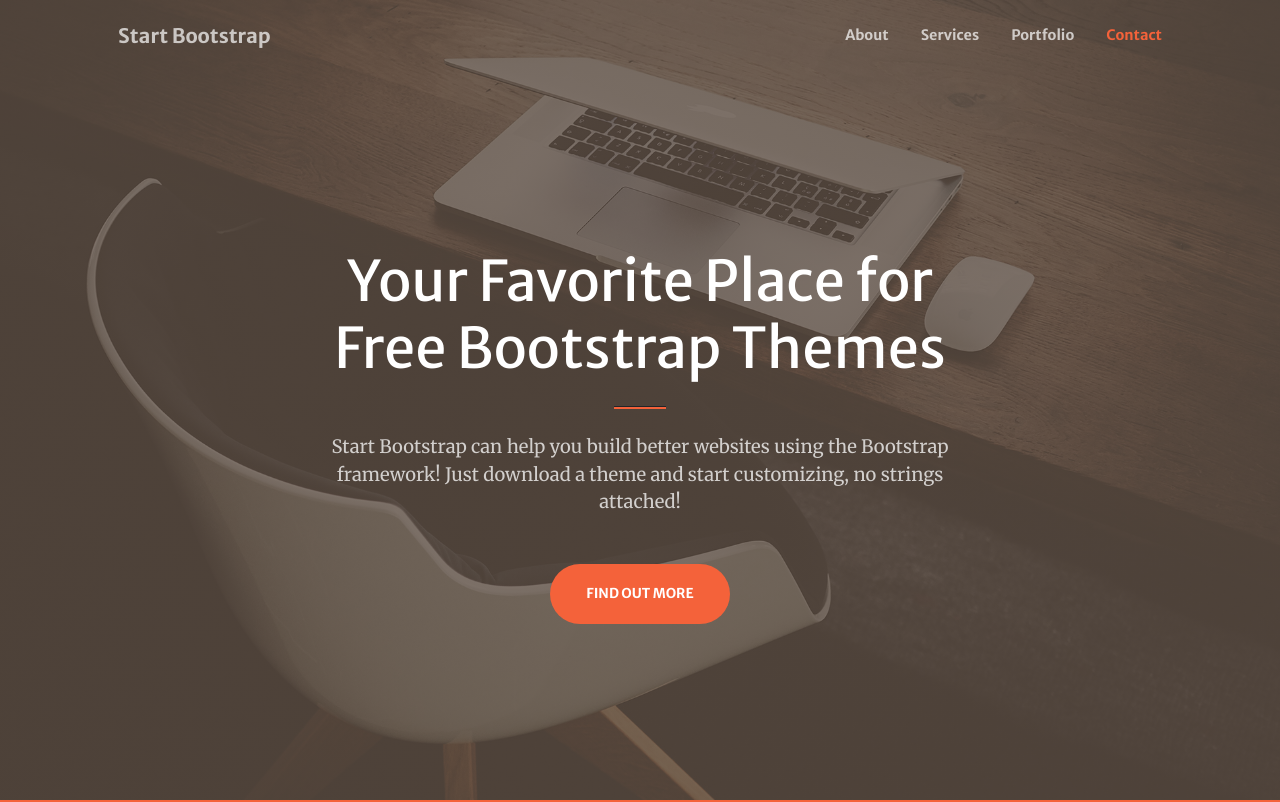
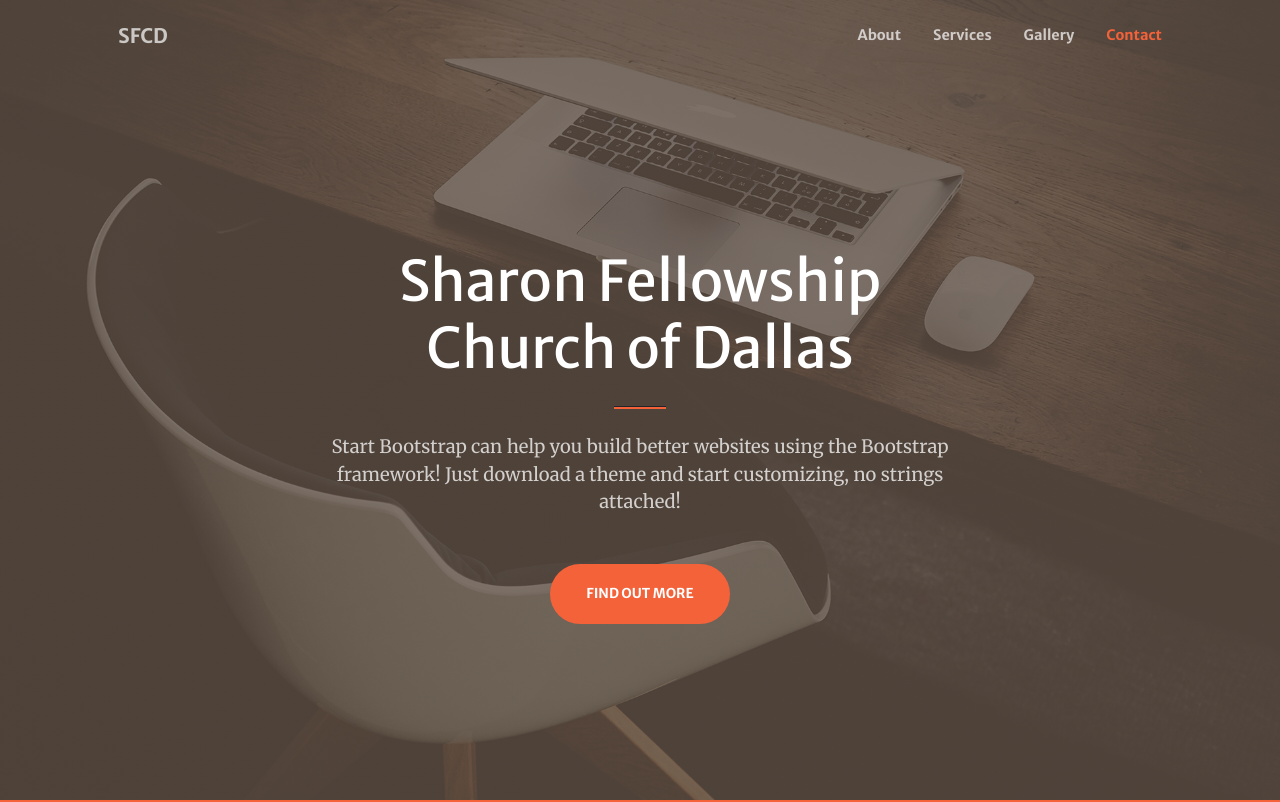
Before and after one commit to SFCDallas/home, a plain HTML site: page index.html in a window 1280 px wide. Shown: the top 802 px of the page. Drawn offline with nearby package versions, Linux system fonts and the light colour scheme; some packages are replaced by stand-ins of ours; a script that the page names is missing.

Commit message:
titles and names

```diff
--- a/index.html
+++ b/index.html
@@ -5,7 +5,7 @@
         <meta name="viewport" content="width=device-width, initial-scale=1, shrink-to-fit=no" />
         <meta name="description" content="" />
         <meta name="author" content="" />
-        <title>Creative - Start Bootstrap Theme</title>
+        <title>Sharon Fellowship Church of Dallas (SFCD)</title>
         <!-- Favicon-->
         <link rel="icon" type="image/x-icon" href="assets/favicon.ico" />
         <!-- Bootstrap Icons-->
@@ -22,13 +22,13 @@
         <!-- Navigation-->
         <nav class="navbar navbar-expand-lg navbar-light fixed-top py-3" id="mainNav">
             <div class="container px-4 px-lg-5">
-                <a class="navbar-brand" href="#page-top">Start Bootstrap</a>
+                <a class="navbar-brand" href="#page-top">SFCD</a>
                 <button class="navbar-toggler navbar-toggler-right" type="button" data-bs-toggle="collapse" data-bs-target="#navbarResponsive" aria-controls="navbarResponsive" aria-expanded="false" aria-label="Toggle navigation"><span class="navbar-toggler-icon"></span></button>
                 <div class="collapse navbar-collapse" id="navbarResponsive">
                     <ul class="navbar-nav ms-auto my-2 my-lg-0">
                         <li class="nav-item"><a class="nav-link" href="#about">About</a></li>
                         <li class="nav-item"><a class="nav-link" href="#services">Services</a></li>
-                        <li class="nav-item"><a class="nav-link" href="#portfolio">Portfolio</a></li>
+                        <li class="nav-item"><a class="nav-link" href="#portfolio">Gallery</a></li>
                         <li class="nav-item"><a class="nav-link" href="#contact">Contact</a></li>
                     </ul>
                 </div>
@@ -39,7 +39,7 @@
             <div class="container px-4 px-lg-5 h-100">
                 <div class="row gx-4 gx-lg-5 h-100 align-items-center justify-content-center text-center">
                     <div class="col-lg-8 align-self-end">
-                        <h1 class="text-white font-weight-bold">Your Favorite Place for Free Bootstrap Themes</h1>
+                        <h1 class="text-white font-weight-bold">Sharon Fellowship Church of Dallas</h1>
                         <hr class="divider" />
                     </div>
                     <div class="col-lg-8 align-self-baseline">
```
